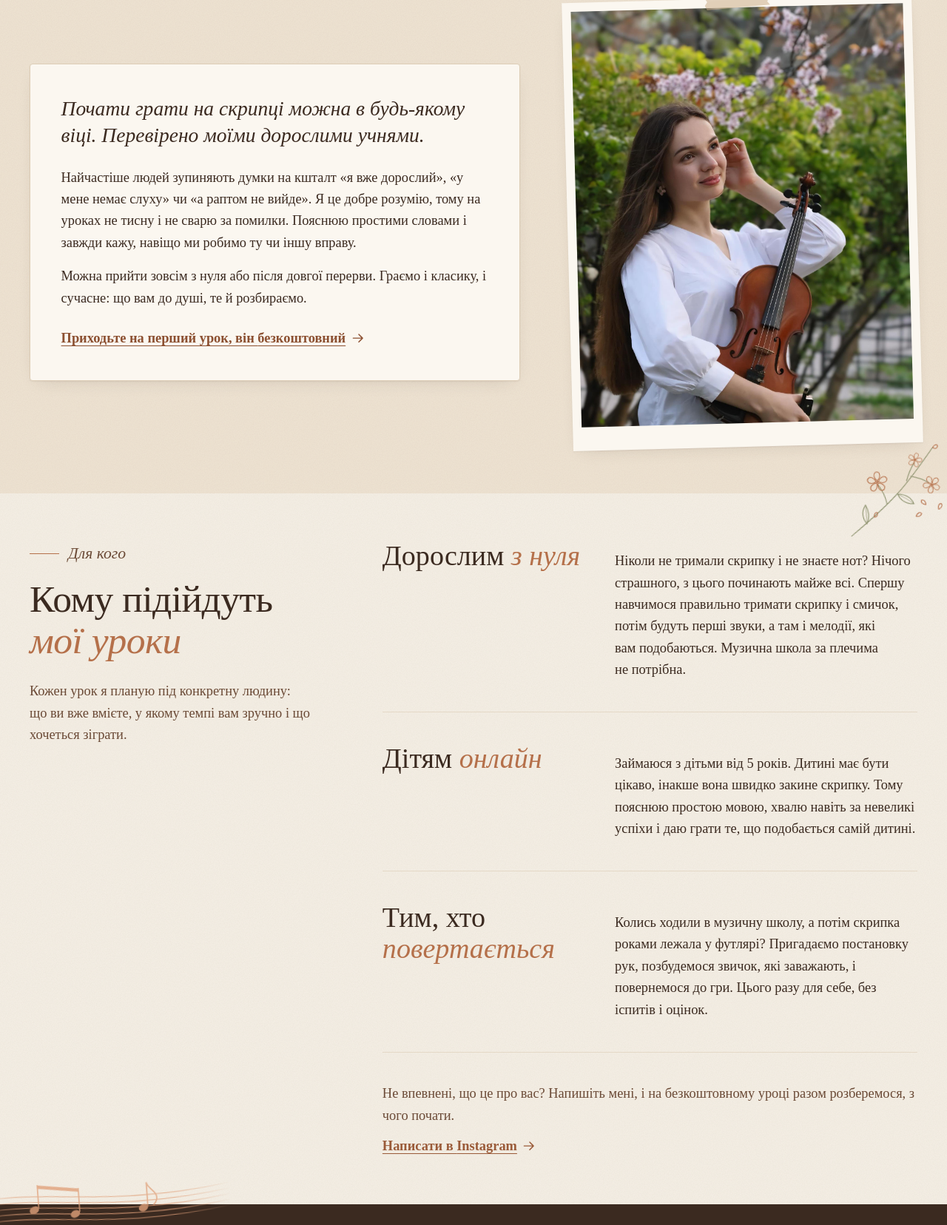
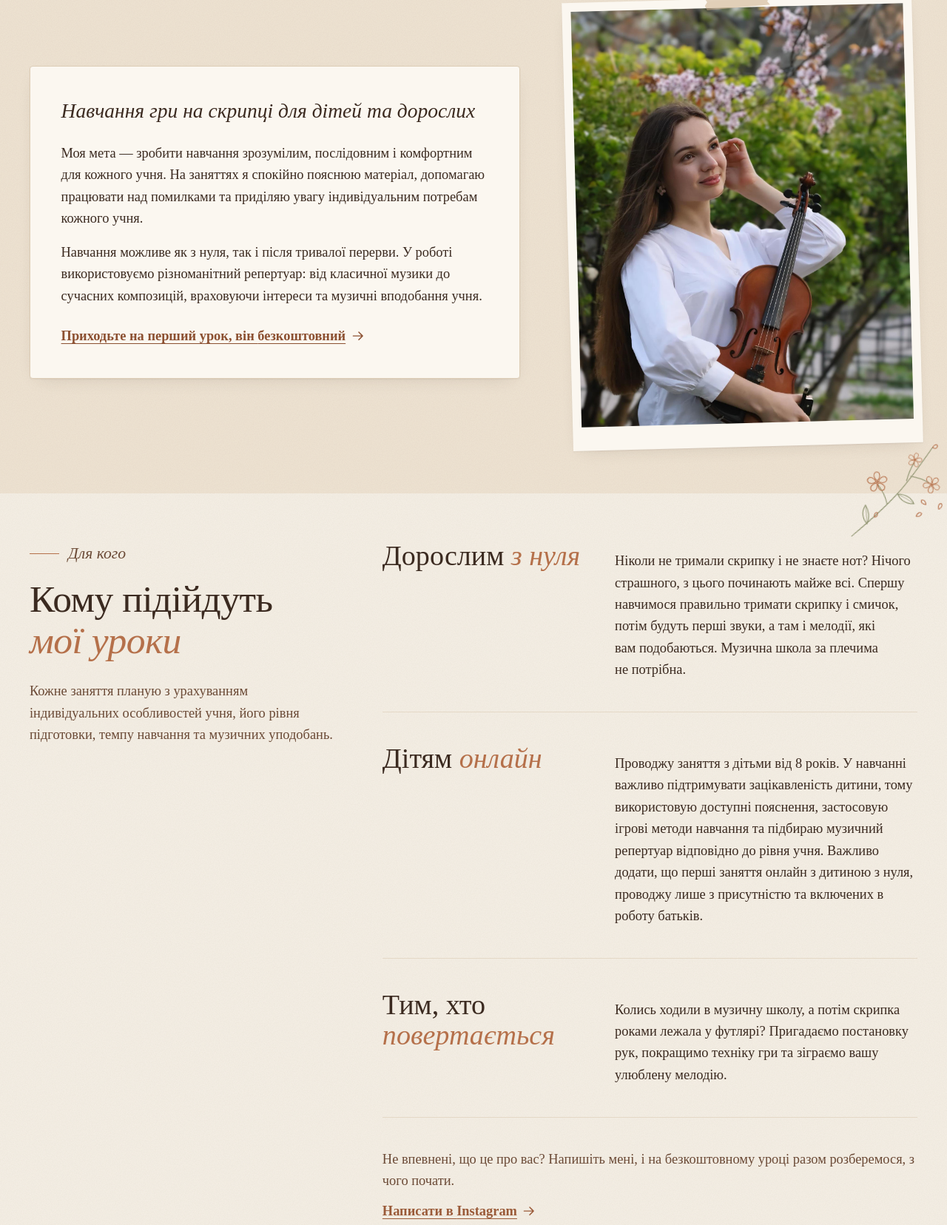
Before and after one commit to vitaliy-parasochkin/sofii-violin, an Astro site: page / in a window 1280 px wide. Shown: the part 942-2598 px from the top of the page at 74% size. Built offline with nearby package versions, Linux system fonts and the light colour scheme; Astro itself is replaced by a stand-in of ours.

Commit message:
updated hero, about, audience and lesson copy, raised minimum student age to 8

```diff
--- a/src/components/About.astro
+++ b/src/components/About.astro
@@ -25,16 +25,15 @@ import Blossom from './Blossom.astro';
 
     <div class="about__body">
       <p class="about__lead">
-        Почати грати на скрипці можна в будь-якому віці. Перевірено моїми дорослими учнями.
+        Навчання гри на скрипці для дітей та дорослих
       </p>
       <p>
-        Найчастіше людей зупиняють думки на кшталт «я вже дорослий», «у мене немає слуху» чи «а раптом не вийде».
-        Я це добре розумію, тому на уроках не тисну і не сварю за помилки. Пояснюю простими словами і завжди кажу,
-        навіщо ми робимо ту чи іншу вправу.
+        Моя мета — зробити навчання зрозумілим, послідовним і комфортним для кожного учня. На заняттях я спокійно
+        пояснюю матеріал, допомагаю працювати над помилками та приділяю увагу індивідуальним потребам кожного учня.
       </p>
       <p>
-        Можна прийти зовсім з нуля або після довгої перерви. Граємо і класику, і сучасне: що вам до душі, те
-        й розбираємо.
+        Навчання можливе як з нуля, так і після тривалої перерви. У роботі використовуємо різноманітний репертуар:
+        від класичної музики до сучасних композицій, враховуючи інтереси та музичні вподобання учня.
       </p>
       <a class="text-cta about__cta" href={LINKS.instagram} target="_blank" rel="noopener">
         Приходьте на перший урок, він <span class="nowrap">безкоштовний<svg viewBox="0 0 24 24" fill="none" stroke="currentColor" stroke-width="1.75" stroke-linecap="round" stroke-linejoin="round" aria-hidden="true" focusable="false">
--- a/src/components/Audience.astro
+++ b/src/components/Audience.astro
@@ -8,7 +8,8 @@ import { LINKS, TEACHER } from '../data/site';
       <p class="eyebrow">Для кого</p>
       <h2 id="audience-title" class="section-title">Кому підійдуть <em>мої уроки</em></h2>
       <p class="audience__intro">
-        Кожен урок я планую під конкретну людину: що ви вже вмієте, у якому темпі вам зручно і що хочеться зіграти.
+        Кожне заняття планую з урахуванням індивідуальних особливостей учня, його рівня підготовки, темпу навчання та
+        музичних уподобань.
       </p>
     </header>
 
@@ -25,9 +26,10 @@ import { LINKS, TEACHER } from '../data/site';
       <article class="audience__item">
         <h3 class="audience__title">Дітям <em>онлайн</em></h3>
         <p>
-          Займаюся з дітьми від {TEACHER.minStudentAge}&nbsp;років. Дитині має бути цікаво, інакше вона швидко
-          закине скрипку. Тому пояснюю простою мовою, хвалю навіть за невеликі успіхи і даю грати те, що подобається
-          самій дитині.
+          Проводжу заняття з дітьми від {TEACHER.minStudentAge}&nbsp;років. У навчанні важливо підтримувати
+          зацікавленість дитини, тому використовую доступні пояснення, застосовую ігрові методи навчання та підбираю
+          музичний репертуар відповідно до рівня учня. Важливо додати, що перші заняття онлайн з дитиною з нуля,
+          проводжу лише з присутністю та включених в роботу батьків.
         </p>
       </article>
 
@@ -35,7 +37,7 @@ import { LINKS, TEACHER } from '../data/site';
         <h3 class="audience__title">Тим, хто <em>повертається</em></h3>
         <p>
           Колись ходили в музичну школу, а потім скрипка роками лежала у футлярі? Пригадаємо постановку рук,
-          позбудемося звичок, які заважають, і повернемося до гри. Цього разу для себе, без іспитів і оцінок.
+          покращимо техніку гри та зіграємо вашу улюблену мелодію.
         </p>
       </article>
 
--- a/src/components/Hero.astro
+++ b/src/components/Hero.astro
@@ -27,9 +27,9 @@ import HandArrow from './HandArrow.astro';
       </h1>
 
       <p class="hero__lead">
-        Привіт, мене звати Софія. Я викладач скрипки для дітей та дорослих з досвідом роботи
+        Вітаю, мене звати Софія. Я викладач скрипки для дітей та дорослих з досвідом роботи
         понад {TEACHER.yearsTeaching}&nbsp;років. Кожен учень для мене особливий, тому я обираю індивідуальний підхід
-        до кожного, враховуючи ваші побажання та рівень підготовки.
+        до кожного, враховуючи усі побажання та рівень підготовки.
       </p>
 
       <div class="hero__actions">
--- a/src/components/Lesson.astro
+++ b/src/components/Lesson.astro
@@ -14,7 +14,7 @@ const steps = [
   },
   {
     title: 'Вправи на техніку',
-    text: 'Трохи гам і вправ на чистий звук. Без фанатизму, рівно стільки, скільки треба на вашому етапі.',
+    text: 'Трохи гам і вправ для розігріву. Без фанатизму, рівно стільки, скільки треба на вашому етапі.',
   },
   {
     title: 'Ваш твір',
@@ -22,7 +22,7 @@ const steps = [
   },
   {
     title: 'Підсумки і завдання',
-    text: 'Кажу, що вже добре виходить, і даю завдання до наступного уроку.',
+    text: 'Пояснюю, що треба відпрацювати і даю завдання до наступного уроку.',
   },
 ];
 ---
--- a/src/data/site.ts
+++ b/src/data/site.ts
@@ -16,7 +16,7 @@ export const TEACHER = {
   yearsPlaying: 16,
   yearsTeaching: 5,
   /** З якого віку можна починати (підтверджено 2026-11-10). */
-  minStudentAge: 5,
+  minStudentAge: 8,
 } as const;
 
 export const LINKS = {
```
